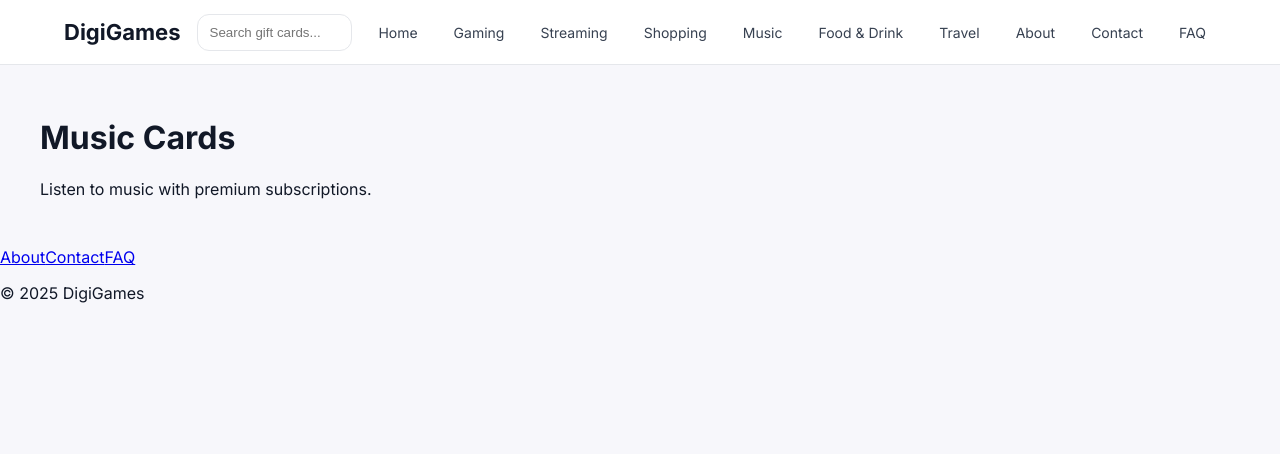
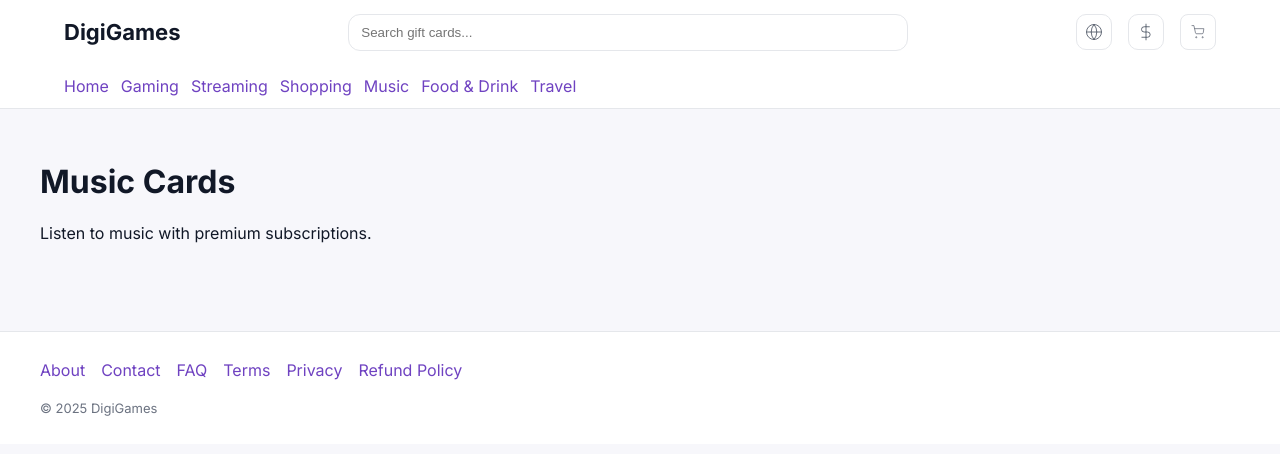
Before and after one commit to Digigames1/digi-backend, a React (Vite) app in the folder frontend/: page /music in a window 1280 px wide. Shown: the top 454 px of the page. Built offline with nearby package versions, Linux system fonts and the light colour scheme.

Commit message:
feat: revamp header footer and cart

```diff
--- a/frontend/src/App.tsx
+++ b/frontend/src/App.tsx
@@ -11,6 +11,7 @@ import TravelPage from "./components/TravelPage";
 import AboutUsPage from "./components/AboutUsPage";
 import ContactPage from "./components/ContactPage";
 import FAQPage from "./components/FAQPage";
+import CartPage from "./components/CartPage";
 export default function App(){
   return (
     <BrowserRouter>
@@ -27,6 +28,7 @@ export default function App(){
           <Route path="/about" element={<AboutUsPage/>}/>
           <Route path="/contact" element={<ContactPage/>}/>
           <Route path="/faq" element={<FAQPage/>}/>
+          <Route path="/cart" element={<CartPage/>}/>
         </Routes>
       </main>
       <Footer/>
--- /dev/null
+++ b/frontend/src/components/CartPage.tsx
@@ -0,0 +1,22 @@
+import { getCart, setCart } from "../store/cart";
+export default function CartPage(){
+  const items=getCart();
+  const remove=(i:number)=>{const arr=getCart();arr.splice(i,1);setCart(arr);location.reload();};
+  return (
+    <div className="container">
+      <h2 className="section-title">Your Cart</h2>
+      {items.length===0 ? <p>Cart is empty.</p> :
+        items.map((it,idx)=>(
+          <div className="card" key={idx} style={{display:"flex",alignItems:"center",gap:12}}>
+            {it.img && <img src={it.img} alt="" style={{width:80,height:60,objectFit:"cover"}}/>}
+            <div style={{flex:1}}>
+              <div className="name">{it.name}</div>
+              <div className="price">{it.price}</div>
+            </div>
+            <button className="btn" onClick={()=>remove(idx)}>Remove</button>
+          </div>
+        ))
+      }
+    </div>
+  );
+}
--- a/frontend/src/components/CategoryCard.tsx
+++ b/frontend/src/components/CategoryCard.tsx
@@ -2,12 +2,12 @@ import { Link } from "react-router-dom";
 export default function CategoryCard({icon,title,note,href}:{icon:string;title:string;note:string;href:string;}){
   return (
     <div className="cat-card">
+      <Link to={href} className="stretched"></Link>
       <div className="cat-header">
         <span className="cat-icon"><img src={icon} alt={title} width={24} height={24}/></span>
         <div>
           <div className="cat-title">{title}</div>
           <div className="cat-note">{note}</div>
-          <Link className="cat-link" to={href}>Browse {title.toLowerCase()} cards</Link>
         </div>
       </div>
     </div>
--- a/frontend/src/components/Footer.tsx
+++ b/frontend/src/components/Footer.tsx
@@ -1,14 +1,18 @@
-import { NavLink } from 'react-router-dom';
-
-export default function Footer() {
+import { Link } from "react-router-dom";
+export default function Footer(){
   return (
-    <footer>
-      <div className="footer-links">
-        <NavLink to="/about">About</NavLink>
-        <NavLink to="/contact">Contact</NavLink>
-        <NavLink to="/faq">FAQ</NavLink>
+    <footer style={{background:"#fff",borderTop:"1px solid var(--card-border)",marginTop:40}}>
+      <div className="container" style={{padding:"28px 0", display:"grid", gap:12}}>
+        <nav style={{display:"flex",gap:16,flexWrap:"wrap"}}>
+          <Link to="/about">About</Link>
+          <Link to="/contact">Contact</Link>
+          <Link to="/faq">FAQ</Link>
+          <Link to="/terms">Terms</Link>
+          <Link to="/privacy">Privacy</Link>
+          <Link to="/refunds">Refund Policy</Link>
+        </nav>
+        <div style={{color:"var(--muted)",fontSize:13, paddingTop:8}}>© 2025 DigiGames</div>
       </div>
-      <p>&copy; {new Date().getFullYear()} DigiGames</p>
     </footer>
   );
 }
--- a/frontend/src/components/Header.tsx
+++ b/frontend/src/components/Header.tsx
@@ -1,14 +1,25 @@
 import { Link, NavLink } from "react-router-dom";
+import GlobeIcon from "./icons/GlobeIcon";
+import CurrencyIcon from "./icons/CurrencyIcon";
+import CartIcon from "./icons/CartIcon";
 
 export default function Header(){
   return (
     <header className="topbar">
       <div className="container topbar-inner">
         <Link to="/" className="brand">DigiGames</Link>
+
         <div className="search">
-          <input placeholder="Search gift cards..." />
+          <input placeholder="Search gift cards..." aria-label="Search gift cards" />
         </div>
-        <nav className="topnav">
+
+        <nav className="topnav" aria-label="Top">
+          <button className="icon-btn" aria-label="Language"><GlobeIcon/></button>
+          <button className="icon-btn" aria-label="Currency"><CurrencyIcon/></button>
+          <Link to="/cart" className="icon-btn" aria-label="Cart"><CartIcon/></Link>
+        </nav>
+      </div>
+      <div className="container" style={{display:"flex",gap:12,alignItems:"center",height:44}}>
         <NavLink to="/" end>Home</NavLink>
         <NavLink to="/gaming">Gaming</NavLink>
         <NavLink to="/streaming">Streaming</NavLink>
@@ -16,10 +27,6 @@ export default function Header(){
         <NavLink to="/music">Music</NavLink>
         <NavLink to="/fooddrink">Food & Drink</NavLink>
         <NavLink to="/travel">Travel</NavLink>
-          <NavLink to="/about">About</NavLink>
-          <NavLink to="/contact">Contact</NavLink>
-          <NavLink to="/faq">FAQ</NavLink>
-        </nav>
       </div>
     </header>
   );
--- a/frontend/src/components/HomePage.tsx
+++ b/frontend/src/components/HomePage.tsx
@@ -1,4 +1,5 @@
 import CategoryCard from "./CategoryCard";
+import { getCart, setCart } from "../store/cart";
 
 const categories = [
   { title:"Gaming",      note:"120+ cards", icon:"/assets/icons/gaming.svg",    href:"/gaming" },
@@ -14,6 +15,11 @@ const featured = [
   { name:"Netflix Gift Card",           price:"$25.00", rating:"4.6", img:"/assets/images/netflix.webp" },
   { name:"Steam Wallet Code",           price:"$20.00", rating:"4.9", img:"/assets/images/steam.webp" },
 ];
+
+function addToCart(item:any){
+  const cur=getCart(); cur.push({name:item.name,price:item.price,img:item.img}); setCart(cur);
+  alert("Added to cart");
+}
 
 export default function HomePage(){
   return (
@@ -31,6 +37,7 @@ export default function HomePage(){
             <div className="name">{f.name}</div>
             <div className="price">{f.price}</div>
             <div className="rating">Rating: {f.rating}</div>
+            <button className="btn" onClick={()=>addToCart(f)}>Add to cart</button>
           </div>
         ))}
       </div>
--- /dev/null
+++ b/frontend/src/components/icons/CartIcon.tsx
@@ -0,0 +1 @@
+export default function CartIcon({size=18}:{size?:number}){return(<svg width={size} height={size} viewBox="0 0 24 24" fill="none" stroke="currentColor"><circle cx="9" cy="21" r="1"/><circle cx="20" cy="21" r="1"/><path d="M1 1h4l2.68 12.39A2 2 0 0 0 9.62 15H19a2 2 0 0 0 2-1.72l1-7H6"/></svg>);}
--- /dev/null
+++ b/frontend/src/components/icons/CurrencyIcon.tsx
@@ -0,0 +1 @@
+export default function CurrencyIcon({size=18}:{size?:number}){return(<svg width={size} height={size} viewBox="0 0 24 24" fill="none" stroke="currentColor"><path d="M12 1v22"/><path d="M17 5H9.5a3.5 3.5 0 0 0 0 7H14a3.5 3.5 0 0 1 0 7H6"/></svg>);}
--- /dev/null
+++ b/frontend/src/components/icons/GlobeIcon.tsx
@@ -0,0 +1 @@
+export default function GlobeIcon(props:{size?:number}){const s=props.size??18;return (<svg width={s} height={s} viewBox="0 0 24 24" fill="none" stroke="currentColor"><circle cx="12" cy="12" r="10"/><line x1="2" y1="12" x2="22" y2="12"/><path d="M12 2a15.3 15.3 0 0 1 0 20M12 2a15.3 15.3 0 0 0 0 20"/></svg>);}
--- /dev/null
+++ b/frontend/src/store/cart.ts
@@ -0,0 +1,4 @@
+export type Item={name:string,price:string,img?:string};
+const key="dg_cart";
+export const getCart=():Item[]=>{try{return JSON.parse(localStorage.getItem(key)||"[]")}catch{return []}};
+export const setCart=(v:Item[])=>localStorage.setItem(key,JSON.stringify(v));
--- a/frontend/src/styles/global.css
+++ b/frontend/src/styles/global.css
@@ -33,19 +33,19 @@ body{
   background:#fff;
 }
 
+.icon-btn{display:inline-flex;align-items:center;justify-content:center;width:36px;height:36px;border:1px solid var(--card-border);border-radius:10px;background:#fff;color:#374151;cursor:pointer}
+.icon-btn:hover{background:#F3F4F6}
+
+.btn{border:1px solid var(--card-border);background:#fff;border-radius:10px;padding:8px 12px;font-weight:600;cursor:pointer}
+.btn:hover{background:#F3F4F6}
+
 .grid{display:grid;gap:16px}
 .grid.categories{grid-template-columns:repeat(1,1fr)}
 @media(min-width:768px){.grid.categories{grid-template-columns:repeat(3,1fr)}}
 
 .cat-card{
   background:var(--card-bg);border:1px solid var(--card-border);border-radius:var(--radius);
-  box-shadow:var(--shadow);padding:20px 22px;
-  transition:transform .15s,box-shadow .15s,border-color .15s;
-}
-.cat-card:hover{
-  transform:translateY(-2px);
-  box-shadow:0 16px 42px rgba(17,24,39,.10);
-  border-color:#D1D5DB;
+  box-shadow:var(--shadow);padding:20px 22px;position:relative;
 }
 .cat-header{display:flex;align-items:center;gap:12px}
 .cat-icon{
@@ -54,11 +54,6 @@ body{
 }
 .cat-title{margin:6px 0 4px;font-weight:600}
 .cat-note{color:var(--muted);font-size:13px;margin-bottom:6px}
-.cat-link{
-  display:inline-flex;align-items:center;gap:6px;
-  color:var(--brand);text-decoration:none;font-weight:500;font-size:13.5px;
-}
-.cat-link::after{content:"→"}
 
 .grid.featured{grid-template-columns:repeat(1,1fr)}
 @media(min-width:768px){.grid.featured{grid-template-columns:repeat(3,1fr)}}
@@ -71,3 +66,13 @@ body{
 }
 .card .name{font-weight:600;margin:10px 0 6px}
 .card .price,.card .rating{color:var(--muted);font-size:14px}
+
+.cat-card, .card { transition: transform .18s ease, box-shadow .18s ease; }
+.cat-card:hover, .card:hover { transform: translateY(-4px); box-shadow: 0 18px 46px rgba(17,24,39,.12); }
+.cat-card:focus-within, .card:focus-within { outline: 2px solid var(--brand); outline-offset: 2px; }
+
+.stretched{ position: static; }
+.cat-card .stretched{ position:absolute; inset:0; opacity:0; }
+
+a{ color:var(--brand); text-decoration:none }
+a:hover{ text-decoration:underline }
```
Lines whose indentation alone changed are shown as unchanged.
